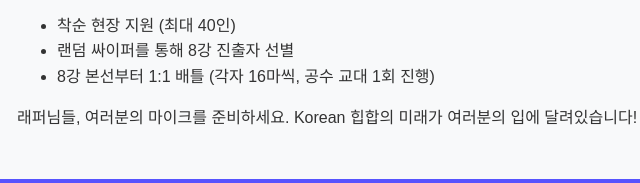
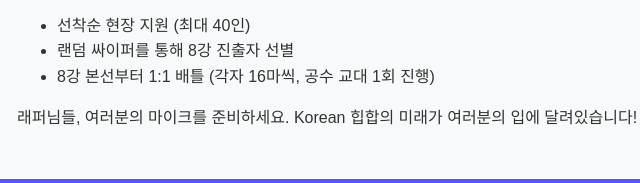
Before and after one commit to uxstorage/memble-content, a plain HTML site: page 01_freestyle_battle_event.html in a window 1280 px wide. Shown: the part 2215-2398 px from the top of the page, 47-687 px from the left. Drawn offline with Linux system fonts and the light colour scheme.

Commit message:
Update 01_freestyle_battle_event.html

```diff
--- a/01_freestyle_battle_event.html
+++ b/01_freestyle_battle_event.html
@@ -159,7 +159,7 @@
 
         <div class="section-title">대회 규칙</div>
         <ul>
-            <li>착순 현장 지원 (최대 40인)</li>
+            <li>선착순 현장 지원 (최대 40인)</li>
             <li>랜덤 싸이퍼를 통해 8강 진출자 선별</li>
             <li>8강 본선부터 1:1 배틀 (각자 16마씩, 공수 교대 1회 진행)</li>
         </ul>
```
